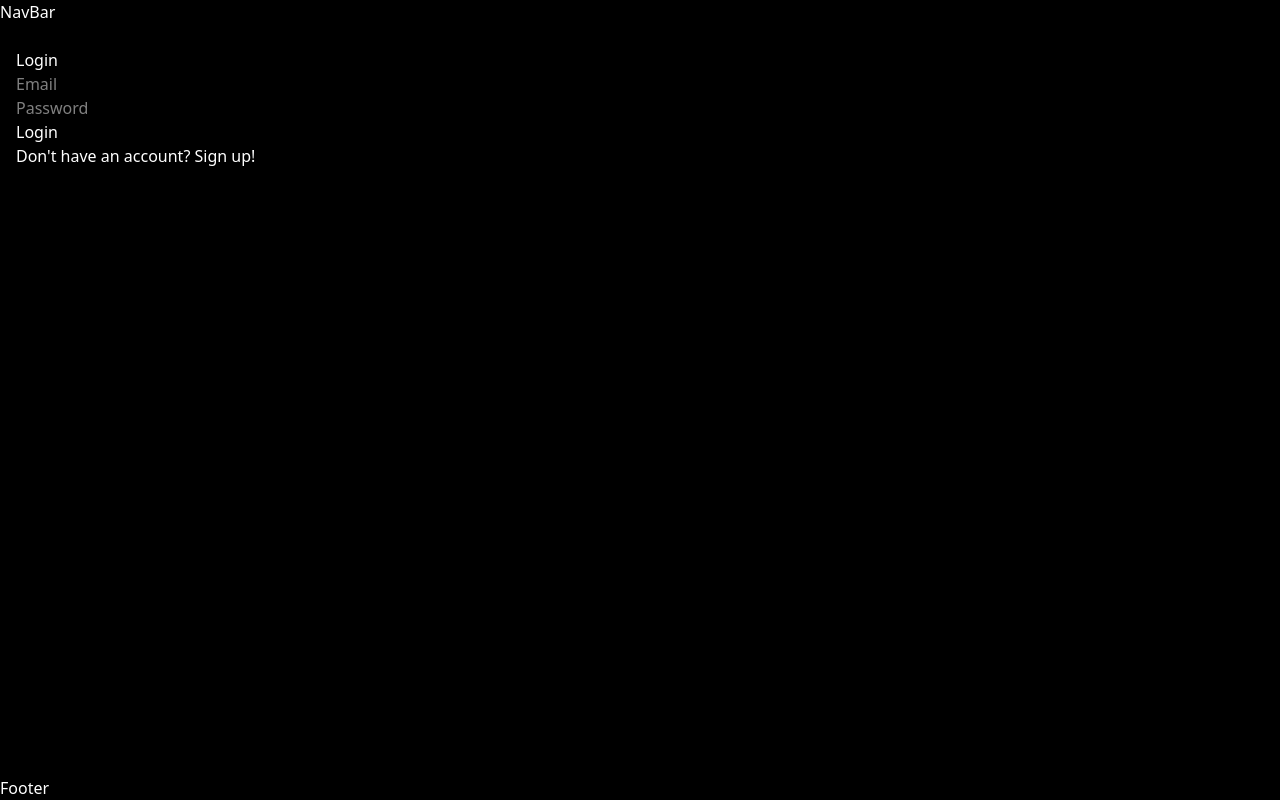
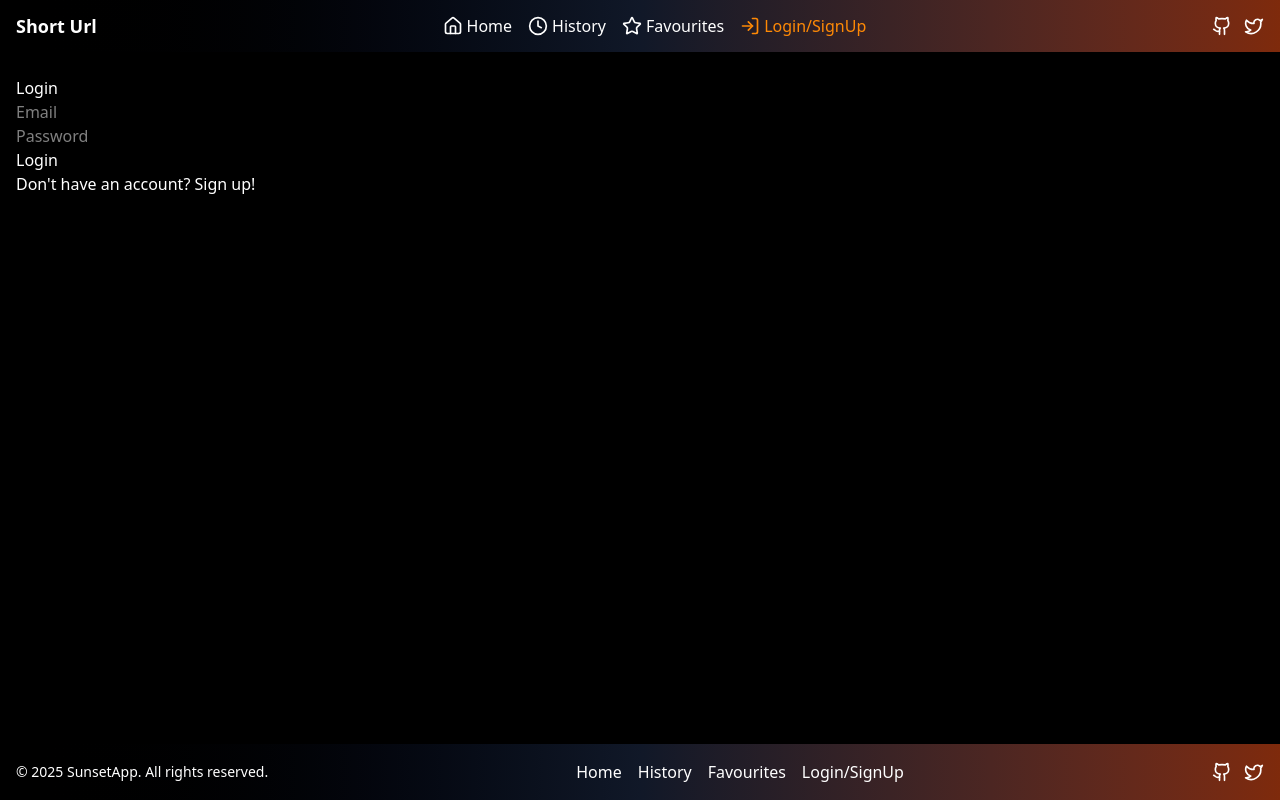
Before and after one commit to Aayushman-nvm/Short-url-generator, a React (Vite) app in the folder client/: page / in a window 1280 px wide. Built offline with nearby package versions, Linux system fonts and the light colour scheme.

Commit message:
Styled navbar and footer

```diff
--- a/client/src/Components/Footer.jsx
+++ b/client/src/Components/Footer.jsx
@@ -1,9 +1,26 @@
-import React from 'react'
+import { Link } from "react-router-dom";
+import { Github, Twitter } from "lucide-react";
 
 function Footer() {
   return (
-    <div>Footer</div>
-  )
+    <footer className="w-full flex flex-col sm:flex-row justify-between items-center px-4 py-4 bg-gradient-to-r from-black via-gray-900 to-orange-900 text-white mt-8">
+      <div className="text-sm">© 2025 SunsetApp. All rights reserved.</div>
+      <div className="flex space-x-4 mt-2 sm:mt-0">
+        <Link to="/home" className="hover:text-orange-400 transition">Home</Link>
+        <Link to="/history" className="hover:text-orange-400 transition">History</Link>
+        <Link to="/favourites" className="hover:text-orange-400 transition">Favourites</Link>
+        <Link to="/" className="hover:text-orange-400 transition">Login/SignUp</Link>
+      </div>
+      <div className="flex space-x-3 mt-2 sm:mt-0">
+        <a href="https://github.com" target="_blank" rel="noopener noreferrer" className="hover:text-orange-400 transition">
+          <Github size={20} />
+        </a>
+        <a href="https://twitter.com" target="_blank" rel="noopener noreferrer" className="hover:text-orange-400 transition">
+          <Twitter size={20} />
+        </a>
+      </div>
+    </footer>
+  );
 }
 
-export default Footer
+export default Footer;
--- a/client/src/Components/NavBar.jsx
+++ b/client/src/Components/NavBar.jsx
@@ -1,9 +1,40 @@
-import React from 'react'
+import { Link, useLocation } from "react-router-dom";
+import { Home, Clock, Star, LogIn, Github, Twitter } from "lucide-react";
 
 function NavBar() {
+  const location = useLocation();
+  const links = [
+    { name: "Home", to: "/home", icon: Home },
+    { name: "History", to: "/history", icon: Clock },
+    { name: "Favourites", to: "/favourites", icon: Star },
+    { name: "Login/SignUp", to: "/", icon: LogIn },
+  ];
+
   return (
-    <div>NavBar</div>
-  )
+    <nav className="w-full flex justify-between items-center px-4 py-3 bg-gradient-to-r from-black via-gray-900 to-orange-900 text-white sticky top-0 z-50">
+      <div className="text-lg font-bold">Short Url</div>
+      <div className="flex space-x-4">
+        {links.map(({ name, to, icon: Icon }) => (
+          <Link
+            key={name}
+            to={to}
+            className={`flex items-center space-x-1 hover:text-orange-400 transition ${location.pathname === to ? "text-orange-400" : ""}`}
+          >
+            <Icon size={20} />
+            <span className="hidden sm:inline">{name}</span>
+          </Link>
+        ))}
+      </div>
+      <div className="flex space-x-3">
+        <a href="https://github.com" target="_blank" rel="noopener noreferrer" className="hover:text-orange-400 transition">
+          <Github size={20} />
+        </a>
+        <a href="https://twitter.com" target="_blank" rel="noopener noreferrer" className="hover:text-orange-400 transition">
+          <Twitter size={20} />
+        </a>
+      </div>
+    </nav>
+  );
 }
 
-export default NavBar
+export default NavBar;
```
